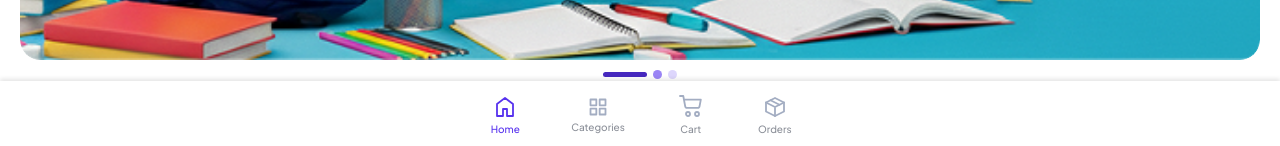
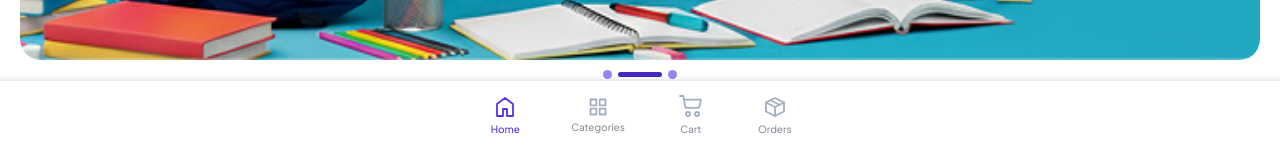
Before and after one commit to shreeram-kaudare-tc/student-kare, an Angular app in the folder student-kare-fe/: page /home in a window 1280 px wide. Shown: the part 651-797 px from the top of the page. Built offline with nearby package versions, Linux system fonts and the light colour scheme.

Commit message:
hoem ui change s

```diff
--- a/student-kare-fe/src/app/pages/home-page/home-page.html
+++ b/student-kare-fe/src/app/pages/home-page/home-page.html
@@ -44,16 +44,17 @@
         <!-- Banner Carousel -->
         <div class="px-[20px] mb-[20px] mt-6">
             <div class="relative w-full rounded-[20px] overflow-hidden">
-                <img [src]="banners[bannerIndex].image" alt="Banner" class="w-full object-cover rounded-[20px]" />
+                <img [src]="banners[bannerIndex].image" alt="Banner" class="w-full object-cover rounded-[20px] transition-opacity duration-500" />
             </div>
             <!-- Dots -->
             <div class="flex items-center justify-center gap-[6px] mt-[10px] h-[9px]">
                 @for (b of banners; track $index; let i = $index) {
-                <div [class]="i === bannerIndex
-                            ? 'h-[5px] w-[44px] rounded-full bg-[#4628BE] transition-all duration-300'
+                <div (click)="setBanner(i)" class="cursor-pointer transition-all duration-300"
+                    [class]="i === bannerIndex
+                            ? 'h-[5px] w-[44px] rounded-full bg-[#4628BE] cursor-pointer transition-all duration-300'
                             : (i === bannerIndex + 1 || i === bannerIndex - 1
-                                ? 'h-[9px] w-[9px] rounded-full bg-[#9A84F5] transition-all duration-300'
-                                : 'h-[9px] w-[9px] rounded-full bg-[#DDD6FC] transition-all duration-300')">
+                                ? 'h-[9px] w-[9px] rounded-full bg-[#9A84F5] cursor-pointer transition-all duration-300'
+                                : 'h-[9px] w-[9px] rounded-full bg-[#DDD6FC] cursor-pointer transition-all duration-300')">
                 </div>
                 }
             </div>
--- a/student-kare-fe/src/app/pages/home-page/home-page.ts
+++ b/student-kare-fe/src/app/pages/home-page/home-page.ts
@@ -1,4 +1,4 @@
-import { Component } from '@angular/core';
+import { Component, OnInit, OnDestroy } from '@angular/core';
 import { CommonModule } from '@angular/common';
 import { Router } from '@angular/router';
 import { BottomNav } from '../../components/bottom-nav/bottom-nav';
@@ -9,8 +9,9 @@ import { BottomNav } from '../../components/bottom-nav/bottom-nav';
   templateUrl: './home-page.html',
   styleUrl: './home-page.css',
 })
-export class HomePage {
+export class HomePage implements OnInit, OnDestroy {
   bannerIndex = 0;
+  private bannerInterval: any;
 
   banners = [
     {
@@ -50,7 +51,25 @@ export class HomePage {
 
   constructor(public router: Router) { }
 
-  setBanner(i: number) { this.bannerIndex = i; }
+  ngOnInit() {
+    this.startBannerAutoScroll();
+  }
+
+  ngOnDestroy() {
+    clearInterval(this.bannerInterval);
+  }
+
+  startBannerAutoScroll() {
+    this.bannerInterval = setInterval(() => {
+      this.bannerIndex = (this.bannerIndex + 1) % this.banners.length;
+    }, 3000);
+  }
+
+  setBanner(i: number) {
+    this.bannerIndex = i;
+    clearInterval(this.bannerInterval);
+    this.startBannerAutoScroll();
+  }
   shopNow() { this.router.navigate(['/plp']); }
   addToCart(product: any) { }
   goToPlp(catIndex: number) { this.router.navigate(['/plp'], { queryParams: { cat: catIndex } }); }
```
